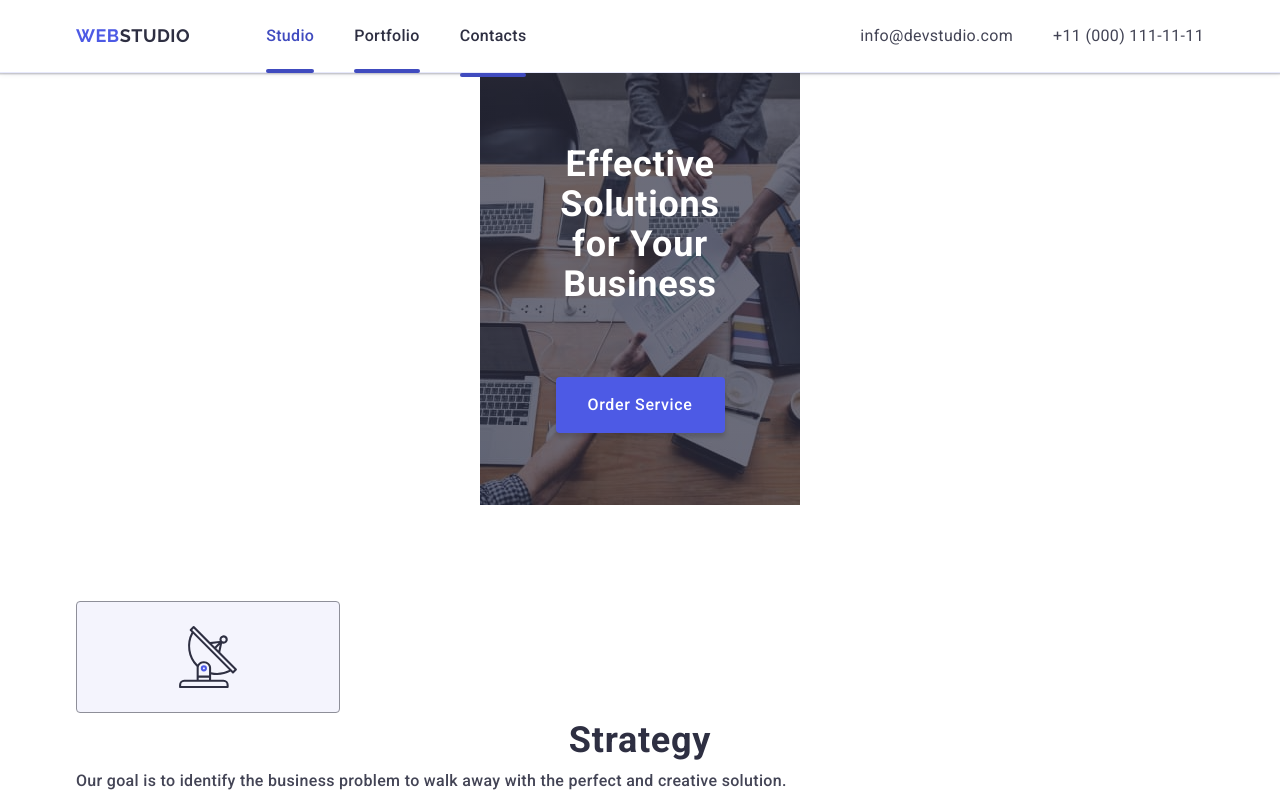
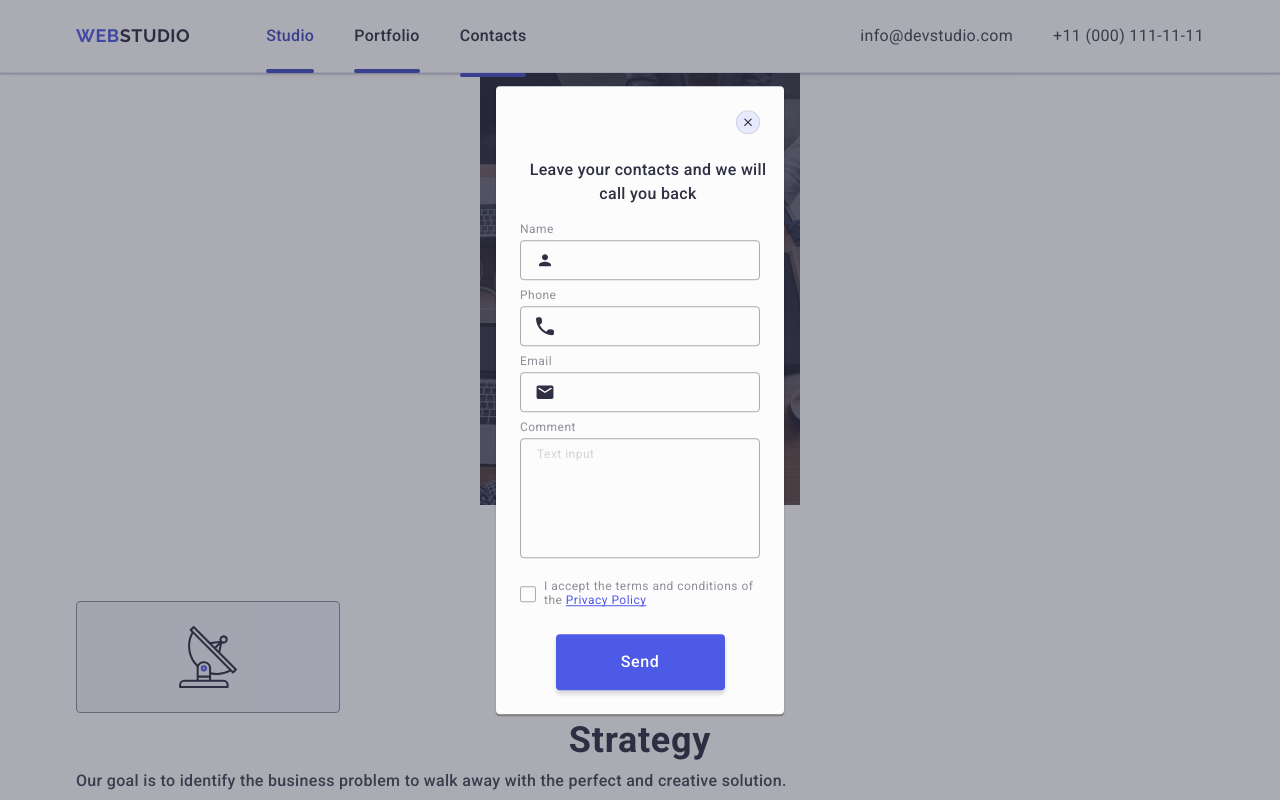
Before and after one commit to YuliaChulkova/goit-markup-hw-06, a plain HTML site: page index.html in a window 1280 px wide. Shown: the top 800 px of the page. Drawn offline with nearby package versions, Linux system fonts and the light colour scheme.

Commit message:
modal form mob

```diff
--- a/css/styless.css
+++ b/css/styless.css
@@ -848,3 +848,225 @@ transition: background-color 250ms cubic-bezier(0.4, 0, 0.2, 1);
     fill: #fff;
     margin-left: 16px;
 }
+
+.backdrop {
+display: block;
+position: fixed;
+top: 0;
+left: 0;
+width: 100%;
+height: 100%;
+z-index: 9999999;
+background-color: rgba(46, 47, 66, 0.4);
+opacity: 0;
+visibility: hidden;
+pointer-events: none;
+transition: opacity 250ms cubic-bezier(0.4, 0, 0.2, 1),
+        visibility 250ms cubic-bezier(0.4, 0, 0.2, 1);
+}
+
+
+.backdrop.is-open {
+    opacity: 1;
+    visibility: visible;
+    pointer-events: auto;
+    }
+
+.backdrop:not(.is-open) .modal {
+    transform: translate(-50%, -50%) scale(1.5);
+    }
+
+
+.modal {
+    position: absolute;
+    top: 50%;
+    left: 50%;
+    transform: translate(-50%, -50%);
+    padding: 72px 24px 24px 24px;
+    border-radius: 4px;
+    width: 288px;
+    min-height: 623px;
+    box-shadow: 0 1px 1px 0 rgba(0, 0, 0, 0.14), 0 1px 3px 0 rgba(0, 0, 0, 0.12), 0 2px 1px 0 rgba(0, 0, 0, 0.2);
+    background-color: #fcfcfc;
+    transition: transform 250ms cubic-bezier(0.4, 0, 0.2, 1);
+}
+
+.modal-close-btn {display: flex;
+    position: absolute;
+    align-items: center;
+    justify-content: center;
+    top: 24px;
+    right: 24px;
+    margin-right: auto;
+    margin-left: auto;
+    margin-bottom: 24px;
+    border-radius: 50% 50%;
+    border: 1px solid rgba(0, 0, 0, 0.1);
+    background-color: #e7e9fc;
+    fill: #2E2F42;
+    width: 24px;
+    height: 24px;
+    padding: 0;
+    transition: background-color 250ms cubic-bezier(0.4, 0, 0.2, 1), border 250ms cubic-bezier(0.4, 0, 0.2, 1);
+}
+
+.model-close-icon {transition: fill 250ms cubic-bezier(0.4, 0, 0.2, 1);}
+
+.modal-close-btn:hover,
+.modal-close-btn:focus {
+    border: none;
+    background-color: #404bbf;
+    fill: #fff;}
+
+
+.modal-text {
+    font-weight: 500;
+    font-size: 16px;
+    line-height: 1.5;
+    letter-spacing: 0.02em;
+    width: 256px;
+    margin-bottom: 16px;
+    text-align: center;
+    color: #2e2f42;
+
+}
+
+
+.contacts-form-wrap {margin-bottom: 8px;
+}
+
+.form-user-label {display: block;
+    margin-bottom: 4px;
+    font-weight: 400;
+    font-size: 12px;
+    line-height: 1.17;
+    letter-spacing: 0.04em;
+    color: #8e8f99;
+}
+
+.form-user-icon-wrap {
+    position: relative;
+    border-radius: 4px;}
+
+.form-user-input {
+    border: none;
+    width: 100%;
+    height: 40px;
+    padding-left: 38px;
+    box-sizing: border-box;
+    outline: transparent;
+    border: 1px solid rgba(46, 47, 66, 0.4);
+    border-radius: 4px;
+    transition: border-color 250ms cubic-bezier(0.4, 0, 0.2, 1);
+    background-color: transparent;}
+
+.form-user-icon {
+    position: absolute;
+    top: 50%;
+    left: 16px;
+    transform: translateY(-50%);
+    pointer-events: none;
+    fill: #2e2f42;
+    transition: fill 250ms cubic-bezier(0.4, 0, 0.2, 1);
+}
+.form-user-icon-wrap:focus-within .form-user-input {
+    border-color: #4d5ae5;
+}
+.form-user-icon-wrap:focus-within .form-user-icon {
+    fill: #4d5ae5;
+}
+.comments-form-wrap {
+margin-bottom: 16px;}
+
+.form-user-comment {
+    border: 1px solid rgba(46, 47, 66, 0.4);
+    border-radius: 4px;
+    width: 100%;
+    min-height: 120px;
+    outline: none;
+    resize: none;
+    padding: 8px 16px;
+    background-color: transparent;
+    outline: transparent;
+    transition: border-color 250ms cubic-bezier(0.4, 0, 0.2, 1);
+}
+
+.form-user-comment::placeholder {
+    font-size: 12px;
+    line-height: 1.17;
+    letter-spacing: 0.04em;
+    color: rgba(46, 47, 66, 0.4);
+    font-weight: 400;
+    opacity: 0.5;
+}
+.comments-form-wrap:focus-within .form-user-comment {
+    border-color: #4d5ae5;
+}
+.checkbox {
+    width: 100%;
+    min-height: 31px;
+    margin-bottom: 24px;
+}
+
+.checkbox-input {}
+
+
+.checkbox-label {
+    display: flex;
+    align-items: center;}
+
+.custom-checkbox {
+display: inline-flex;
+    cursor: pointer;
+    justify-content: center;
+    align-items: center;
+    min-width: 16px;
+    height: 16px;
+    border-radius: 2px;
+    border: 1px solid rgba(46, 47, 66, 0.4);
+    fill: transparent;
+    margin-right: 8px;
+    transition: background-color 250ms cubic-bezier(0.4, 0, 0.2, 1), border 250ms cubic-bezier(0.4, 0, 0.2, 1), fill 250ms cubic-bezier(0.4, 0, 0.2, 1);
+}
+.checkbox-input:checked+.checkbox-label .custom-checkbox {
+    fill: #f4f4fd;
+    border: none;
+    background-color: #404bbf;
+}
+.checkbox-icon {}
+
+.custom-checkbox-link {
+font-weight: 400;
+    font-size: 12px;
+    line-height: 1.17;
+    letter-spacing: 0.04em;
+    color: #8e8f99;
+}
+
+.checkbox-link {
+    line-height: 1.33;
+    text-decoration: underline;
+    text-decoration-skip-ink: none;
+    color: #4d5ae5;
+}
+
+.form-button-submit {display: block;
+    border-radius: 4px;
+    padding: 16px 32px;
+    min-width: 169px;
+    height: 56px;
+    box-shadow: 0 4px 4px 0 rgba(0, 0, 0, 0.15);
+    background-color: #4d5ae5;
+    font-weight: 500;
+    font-size: 16px;
+    line-height: 1.5;
+    letter-spacing: 0.04em;
+    text-align: center;
+    color: #fff;
+    border: none;
+    margin-right: auto;
+    margin-left: auto;
+    text-align: center;
+    justify-content: center;
+    transition: background-color 250ms cubic-bezier(0.4, 0, 0.2, 1);
+}
--- a/index.html
+++ b/index.html
@@ -532,7 +532,7 @@
     </div>
   </footer>
   <!-- MODEL-FORM is-open-->
-  <div class="backdrop is-open hidden">
+  <div class="backdrop is-open">
     <div class="modal">
       <!-- CLOSE-BUTTON -->
       <button class="modal-close-btn" type="button">
@@ -585,8 +585,8 @@
           <label class="checkbox-label" for="user-privacy">
             <span class="custom-checkbox"><svg class="checkbox-icon" width="10" height="8">
                 <use href="./images/icons.svg#icon-chek"></use>
-              </svg></span>I accept the terms and conditions of the <a class="checkbox-link" href="#">Privacy
-              Policy</a></label>
+              </svg></span><span class="custom-checkbox-link">I accept the terms and conditions of the <a class="checkbox-link" href="#">Privacy
+                Policy</a></span></label>
         </div>
         <!-- BUTTON-SUBMIT -->
         <button class="form-button-submit" type="submit">Send</button>
```
